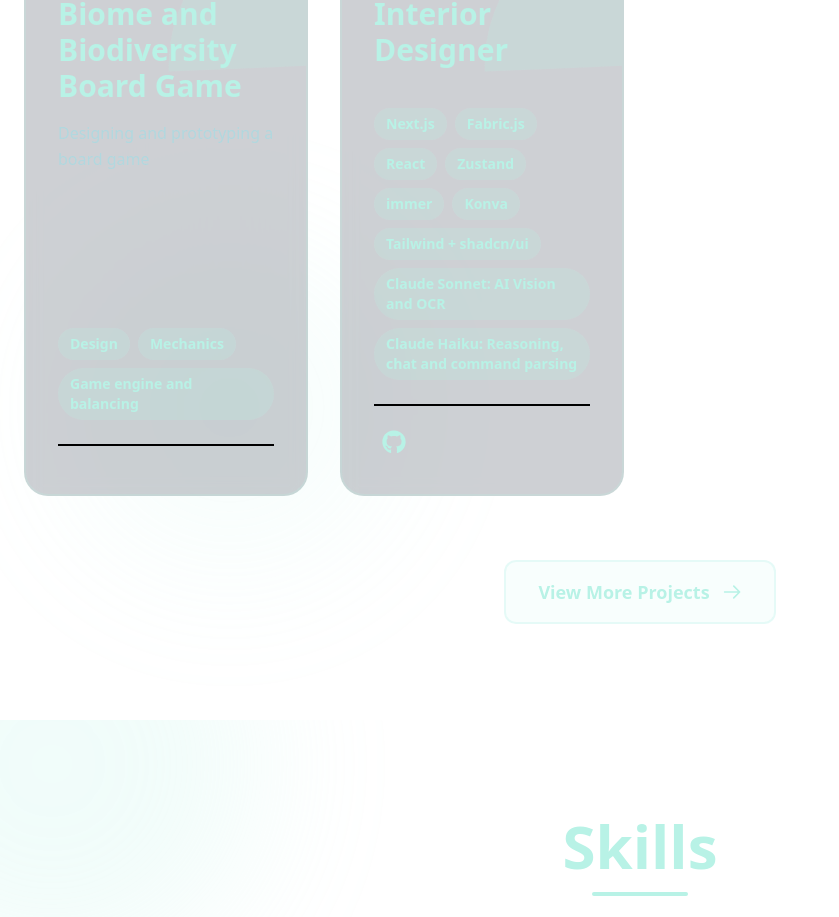
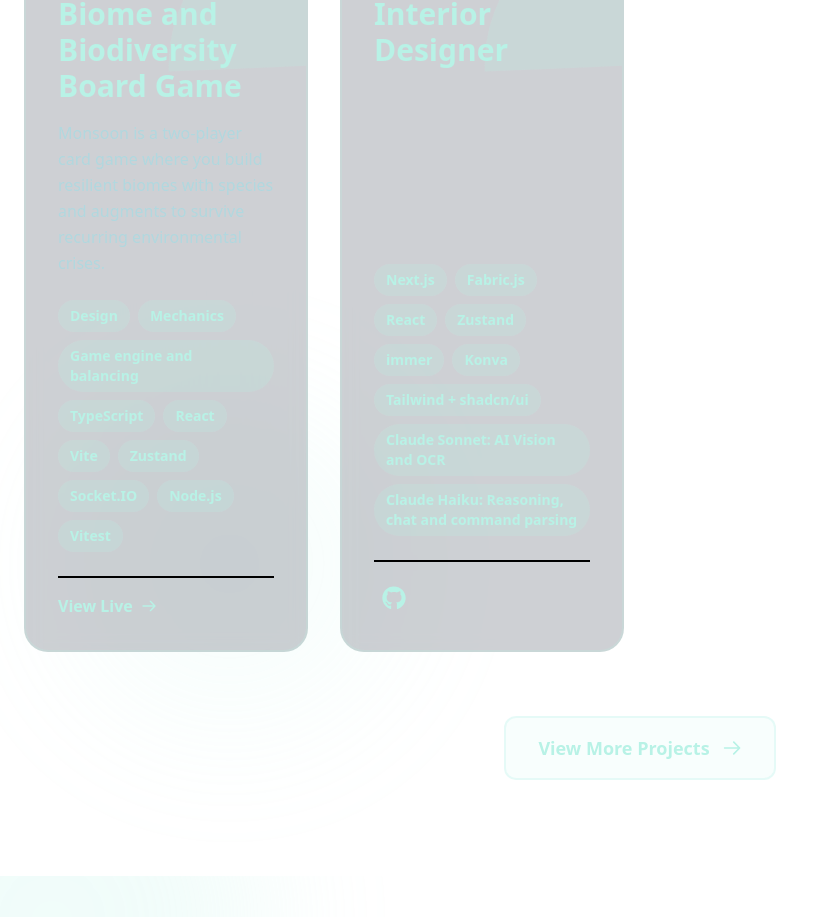
Before and after one commit to g23polar/portfolio, a React (Vite) app: page / in a window 1280 px wide. Shown: the part 4840-5757 px from the top of the page, without its empty margins (0-839 px from the left). Built offline with nearby package versions, Linux system fonts and the light colour scheme.

Commit message:
monoon deets

```diff
--- a/src/components/Projects.jsx
+++ b/src/components/Projects.jsx
@@ -37,8 +37,9 @@ function Projects() {
         }
         , {
             title:'Monsoon: Biome and Biodiversity Board Game' ,
-            description: 'Designing and prototyping a board game' ,
-            tags:['Design', 'Mechanics', 'Game engine and balancing']
+            description: 'Monsoon is a two-player card game where you build resilient biomes with species and augments to survive recurring environmental crises.' ,
+            tags:['Design', 'Mechanics', 'Game engine and balancing', 'TypeScript', 'React', 'Vite', 'Zustand', 'Socket.IO', 'Node.js', 'Vitest'],
+            link:'https://monsoon-xoad.onrender.com'
         }
         ,{
             title:'AI-powered Interior Designer',
```
